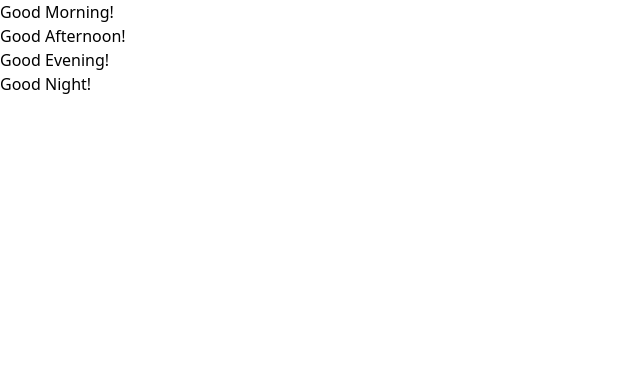
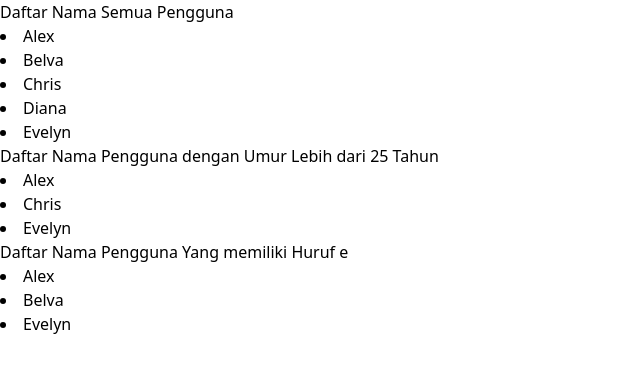
Before and after one commit to YazidHabibi/React, a React (Vite) app in the folder React-Tailwind/: page / in a window 1280 px wide. Shown: the top 372 px of the page, without its empty margins (0-640 px from the left). Built offline with nearby package versions, Linux system fonts and the light colour scheme.

Commit message:
Update 6

```diff
--- /dev/null
+++ b/React-Tailwind/src/Meeting6/tugas2.jsx
@@ -0,0 +1,34 @@
+export default function Users() {
+  const users = [
+    { id: 1, name: "Alex", age: 30 },
+  { id: 2, name: "Belva", age: 22 },
+  { id: 3, name: "Chris", age: 27 },
+  { id: 4, name: "Diana", age: 24 },
+  { id: 5, name: "Evelyn", age: 29 },
+];
+
+const filteredUmur = users.filter((user) => user.age > 25);
+
+const filteredNama = users.filter((user) => user.name.includes("e"));
+
+    return (
+      <>
+      <div className="border-2 rounded-lg p-5 m-5 ">
+        <h1>Daftar Nama Semua Pengguna</h1>
+        {users.map((user) => (<li key={user.id}>{user.name}</li>))}
+      </div>
+
+      <div className="border-2 rounded-lg p-5 m-5">
+        <h1>Daftar Nama Pengguna dengan Umur Lebih dari 25 Tahun</h1>
+        {filteredUmur.map((user) => (<li key={user.id}>{user.name}</li>))}
+      </div>
+
+      <div className="border-2 rounded-lg p-5 m-5">
+        <h1>Daftar Nama Pengguna Yang memiliki Huruf e </h1>
+        {filteredNama.map((user) => (<li key={user.id}>{user.name}</li>))}
+
+      </div>
+
+      </>
+    )
+}
--- a/React-Tailwind/src/main.jsx
+++ b/React-Tailwind/src/main.jsx
@@ -3,9 +3,9 @@ import { createRoot } from 'react-dom/client'
 import './index.css'
 // import Registration from './Meeting4/Layout/ADRegistration'
 // import Test from './Meeting5/testing'
-import Greeting  from './Meeting5/tugas4'
+import Users  from './Meeting6/tugas2'
 createRoot(document.getElementById('root')).render(
   <StrictMode>
-    <Greeting />
+    <Users />
   </StrictMode>,
 )
```
Also changed, not shown: React-Tailwind/src/Meeting6/data.jsx (added, +44 -0 lines), React-Tailwind/src/Meeting6/testing.jsx (added, +33 -0 lines), React-Tailwind/src/Meeting6/tugas1.jsx (added, +17 -0 lines), React-Tailwind/public/Images/Rackets.png (added).
